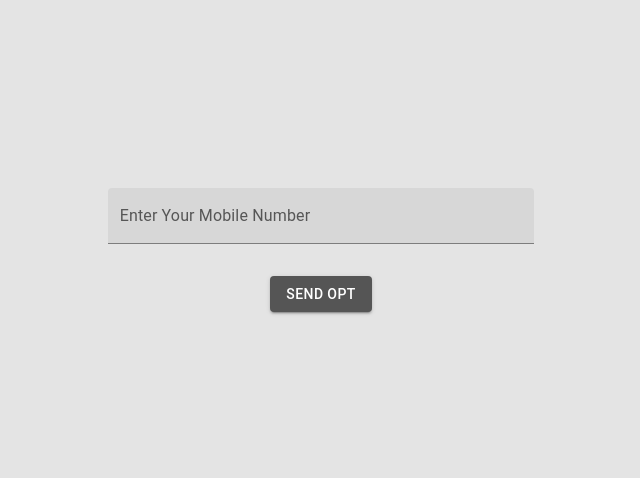
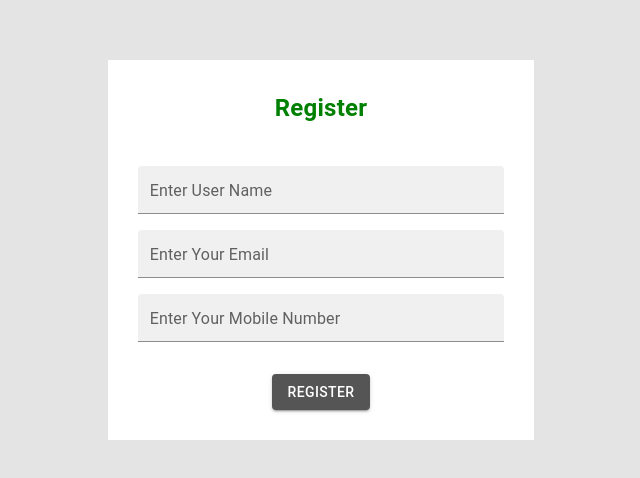
Before and after one commit to jayesh-125/RCAPK, a React (Vite) app: page /login in a window 1280 px wide. Shown: the part 150-628 px from the top of the page, without its empty margins (319-959 px from the left). Built offline with nearby package versions, Linux system fonts and the light colour scheme.

Commit message:
api intengrate

```diff
--- a/package.json
+++ b/package.json
@@ -14,6 +14,7 @@
     "@emoji-mart/react": "^1.1.1",
     "@emotion/react": "^11.11.1",
     "@emotion/styled": "^11.11.0",
+    "@faker-js/faker": "^8.1.0",
     "@fontsource/roboto": "^5.0.8",
     "@mui/icons-material": "^5.14.9",
     "@mui/material": "^5.14.10",
--- a/src/constant/constant.js
+++ b/src/constant/constant.js
@@ -44,3 +44,10 @@ export const userData = [
     text: "Photography captures life's moments.",
   },
 ];
+
+export const userModel = {
+  Email: "",
+  phoneNo: "",
+  token: "",
+  username: "",
+};
--- a/src/services/message.js
+++ b/src/services/message.js
@@ -1,4 +1,4 @@
-import { addDoc, deleteDoc, doc, getDoc, updateDoc } from "firebase/firestore";
+import { addDoc, collection, deleteDoc, doc, getDoc, updateDoc } from "firebase/firestore";
 import { db } from "../firebase";
 
 //get all datas
--- a/src/services/users.js
+++ b/src/services/users.js
@@ -1,13 +1,20 @@
-import { addDoc, deleteDoc, doc, getDoc, updateDoc } from "firebase/firestore";
+import {
+  addDoc,
+  collection,
+  deleteDoc,
+  doc,
+  getDocs,
+  updateDoc,
+} from "firebase/firestore";
 import { db } from "../firebase";
 
 //get all datas
-export const getUsers = () => {
-  const getUsersData = collection(db, "/users");
+export const getUsers = async () => {
+  const getUsersData = collection(db, "users");
   try {
-    getDoc(getUsersData).then((data) => {
-      return data;
-    });
+    const querySnapshot = await getDocs(getUsersData);
+    const userData = querySnapshot.docs.map((doc) => doc.data());
+    return console.warn(userData);
   } catch (error) {
     console.log("Something went wrong", error);
   }
@@ -15,7 +22,7 @@ export const getUsers = () => {
 
 //update data by ID
 export const updateUserById = (data) => {
-  const updateUserData = doc(db, "/users", data.id);
+  const updateUserData = doc(db, "users", data.id);
   try {
     updateDoc(updateUserData).then(() => {
       return { message: "Data update Successfully" };
@@ -26,8 +33,8 @@ export const updateUserById = (data) => {
 };
 
 //store new data
-export const addUser = (data) => {
-  const addUserData = collection(db, "/users");
+export const addUsers = (data) => {
+  const addUserData = collection(db, "users");
   try {
     addDoc(addUserData, data).then(() => {
       return { message: "Data Store Successfully" };
@@ -39,7 +46,7 @@ export const addUser = (data) => {
 
 //delete data by id
 export const deleteUser = (id) => {
-  const deleteUserData = doc(db, "/users", id);
+  const deleteUserData = doc(db, "users", id);
   try {
     deleteDoc(deleteUserData).then((data) => {
       return { message: "Data Delete Successfully" };
--- a/src/templetes/login/TempLogin.jsx
+++ b/src/templetes/login/TempLogin.jsx
@@ -1,8 +1,55 @@
-import { Button, Grid, TextField } from "@mui/material";
+import {
+  Avatar,
+  Box,
+  Button,
+  Grid,
+  TextField,
+  Typography,
+} from "@mui/material";
+import { useEffect, useState } from "react";
 import { useNavigate } from "react-router-dom";
+import { userModel } from "../../constant/constant";
+import { addUsers } from "../../services/users";
 
-function TempLogin() {
-  const navigate = useNavigate()
+const TempLogin = () => {
+  const navigate = useNavigate();
+  const [login, setLogin] = useState(false);
+  const [error, setError] = useState({});
+
+  //registration
+  function SignUp() {
+    const [signUpData, setSignUpData] = useState(userModel);
+
+    const handleInputChangeOfRegister = (e) => {
+      const { name, value, files } = e.target;
+      if (name === "profile_image" && files.length > 0) {
+        const file = files[0];
+        setSignUpData((prev) => ({ ...prev, [name]: file }));
+      } else {
+        setSignUpData((prev) => ({ ...prev, [name]: value }));
+      }
+      const token = btoa(signUpData.username);
+      setSignUpData((prev) => ({ ...prev, token }));
+    };
+
+    const handleRegister = async () => {
+      const validationErrors = {};
+      if (!signUpData.username.trim())
+        validationErrors.username = "Username is required";
+      if (!signUpData.Email.trim())
+        validationErrors.Email = "Email is required";
+      setError(validationErrors);
+      if (Object.keys(validationErrors).length === 0) {
+        try {
+          const res = await addUsers(signUpData);
+          console.log("response", res);
+          setLogin(true);
+        } catch (error) {
+          throw error;
+        }
+      }
+    };
+
     return (
       <Grid
         container
@@ -20,15 +67,119 @@ function TempLogin() {
               flexDirection: "column",
               alignItems: "center",
               justifyContent: "center",
+              background: "#ffffff",
+              padding: "30px",
             }}
           >
+            <Typography
+              color={"green"}
+              fontSize={24}
+              fontWeight={600}
+              marginBottom={5}
+            >
+              Register
+            </Typography>
+            <TextField
+              fullWidth
+              variant="filled"
+              label="Enter User Name"
+              name="username"
+              type="text"
+              color="success"
+              sx={{ marginBottom: "1rem" }}
+              size="small"
+              value={signUpData?.username}
+              onChange={(e) => handleInputChangeOfRegister(e)}
+            />
+            <TextField
+              fullWidth
+              variant="filled"
+              label="Enter Your Email"
+              name="Email"
+              type="email"
+              color="success"
+              sx={{ marginBottom: "1rem" }}
+              size="small"
+              value={signUpData?.Email}
+              onChange={(e) => handleInputChangeOfRegister(e)}
+            />
+            <TextField
+              fullWidth
+              variant="filled"
+              label="Enter Your Mobile Number"
+              name="phoneNo"
+              type="number"
+              color="success"
+              sx={{ marginBottom: "1rem" }}
+              size="small"
+              value={signUpData?.phoneNo}
+              onChange={(e) => handleInputChangeOfRegister(e)}
+            />
+            <Button
+              type="submit"
+              variant="contained"
+              sx={{ marginTop: "1rem", background: "#555555" }}
+              onClick={() => handleRegister()}
+            >
+              Register
+            </Button>
+          </form>
+        </Grid>
+      </Grid>
+    );
+  }
+
+  //login
+  function SignIn() {
+    return (
+      <Grid
+        container
+        sx={{
+          justifyContent: "center",
+          alignContent: "center",
+          height: "100vh",
+          background: "#55555522",
+        }}
+      >
+        <Grid item sm={4}>
+          <form
+            style={{
+              display: "flex",
+              flexDirection: "column",
+              alignItems: "center",
+              justifyContent: "center",
+              background: "#ffffff",
+              padding: "30px",
+            }}
+          >
+            <Typography
+              color={"green"}
+              fontSize={24}
+              fontWeight={600}
+              marginBottom={5}
+            >
+              Login
+            </Typography>
             <TextField
               fullWidth
               variant="filled"
               label="Enter Your Mobile Number"
               name="Number"
+              type="number"
               color="success"
               sx={{ marginBottom: "1rem" }}
+              size="small"
+            />
+            OR
+            <TextField
+              fullWidth
+              variant="filled"
+              label="Enter Your Mobile Number"
+              name="email"
+              type="email"
+              color="success"
+              sx={{ marginBottom: "1rem" }}
+              size="small"
             />
             <Button
               type="submit"
@@ -36,7 +187,7 @@ function TempLogin() {
               sx={{ marginTop: "1rem", background: "#555555" }}
               onClick={() => navigate("/")}
             >
-            Send OPT
+              Login
             </Button>
           </form>
         </Grid>
@@ -44,4 +195,7 @@ function TempLogin() {
     );
   }
 
+  return <>{login ? <SignIn /> : <SignUp />}</>;
+};
+
 export default TempLogin;
```
Also changed, not shown: src/constant/dataGenerator.js (added, +34 -0 lines), 1 other file (tests, documents, lock files or other folders). Lines whose indentation alone changed are shown as unchanged.
